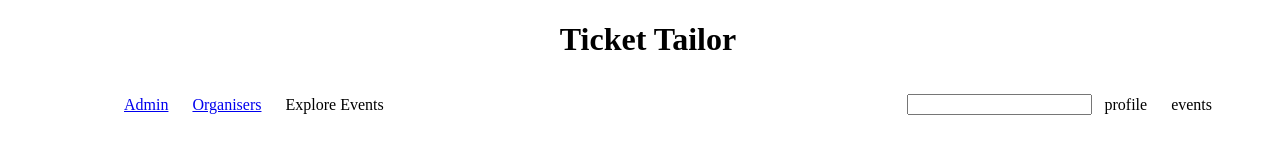
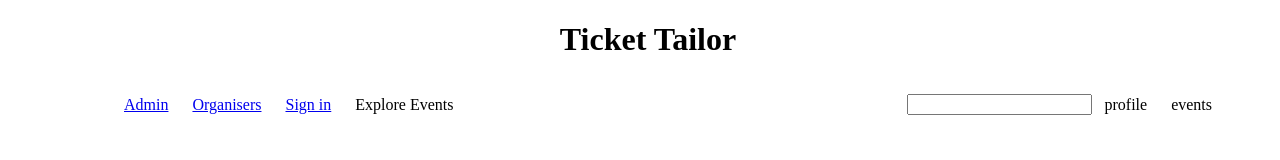
Before and after one commit to AndreTooGood/83_Bulletproof_Hackover3.0, a plain HTML site: page src/index.html in a window 1280 px wide. Drawn offline with Linux system fonts and the light colour scheme.

Commit message:
customer page added

```diff
--- a/src/index.html
+++ b/src/index.html
@@ -16,7 +16,7 @@
                 <ul class="flex items-center justify-center">
                     <li><a href="admin.html">Admin</a></li>
                     <li><a href="organiser.html">Organisers</a></li>
- <!--                <li>Customers</li>  -->
+            <li><a href="customer.html">Sign in</a></li>
                     <li>Explore Events</li>
                 </ul>
             </div>
```
